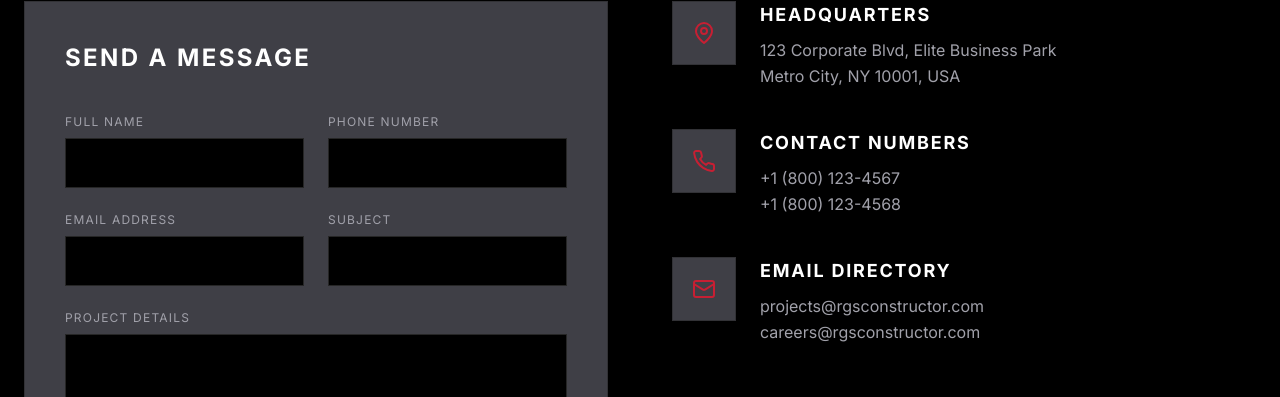
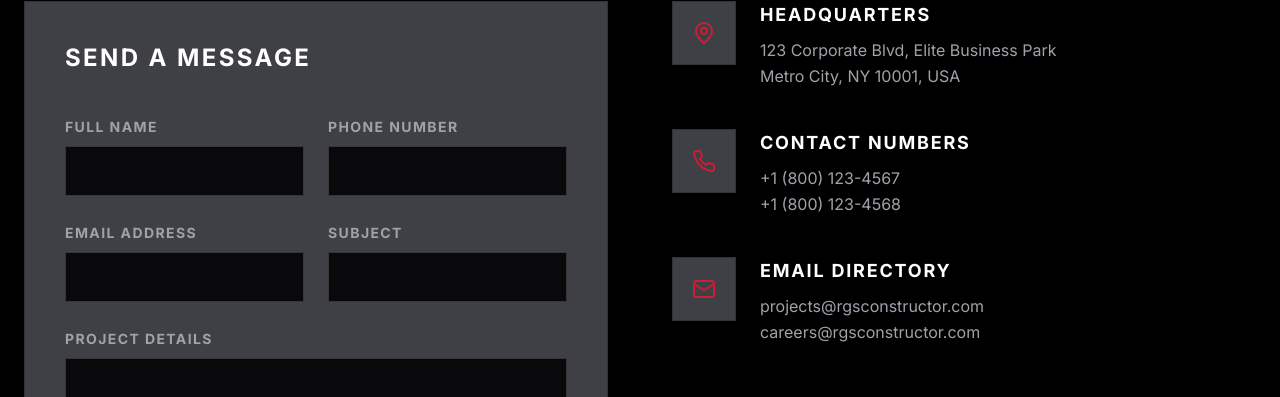
Before and after one commit to saqlain-rao/RGSfrontend, a React (Vite) app: page /contact in a window 1280 px wide. Shown: the part 391-788 px from the top of the page. Built offline with nearby package versions, Linux system fonts and the light colour scheme; no server answers.

Commit message:
style: fix contact form input contrast in light mode

```diff
--- a/src/pages/Contact.tsx
+++ b/src/pages/Contact.tsx
@@ -74,28 +74,28 @@ export default function Contact() {
 
             <form onSubmit={handleSubmit} className="space-y-6">
               <div className="grid grid-cols-2 gap-6">
-                <div>
-                  <label className="block text-xs uppercase tracking-widest text-muted-foreground mb-2">Full Name</label>
-                  <input required type="text" name="name" value={formData.name} onChange={handleChange} className="w-full bg-background border border-border px-4 py-3 text-foreground focus:border-primary outline-none transition-colors" />
+                <div className="space-y-2">
+                  <label className="text-sm font-bold uppercase tracking-widest text-muted-foreground">Full Name</label>
+                  <input required type="text" name="name" value={formData.name} onChange={handleChange} className="w-full bg-card border border-muted-foreground/30 px-4 py-3 text-foreground focus:border-primary outline-none transition-colors" />
                 </div>
-                <div>
-                  <label className="block text-xs uppercase tracking-widest text-muted-foreground mb-2">Phone Number</label>
-                  <input required type="tel" name="phone" value={formData.phone} onChange={handleChange} className="w-full bg-background border border-border px-4 py-3 text-foreground focus:border-primary outline-none transition-colors" />
+                <div className="space-y-2">
+                  <label className="text-sm font-bold uppercase tracking-widest text-muted-foreground">Phone Number</label>
+                  <input required type="tel" name="phone" value={formData.phone} onChange={handleChange} className="w-full bg-card border border-muted-foreground/30 px-4 py-3 text-foreground focus:border-primary outline-none transition-colors" />
                 </div>
               </div>
               <div className="grid grid-cols-2 gap-6">
-                <div>
-                  <label className="block text-xs uppercase tracking-widest text-muted-foreground mb-2">Email Address</label>
-                  <input required type="email" name="email" value={formData.email} onChange={handleChange} className="w-full bg-background border border-border px-4 py-3 text-foreground focus:border-primary outline-none transition-colors" />
+                <div className="space-y-2">
+                  <label className="text-sm font-bold uppercase tracking-widest text-muted-foreground">Email Address</label>
+                  <input required type="email" name="email" value={formData.email} onChange={handleChange} className="w-full bg-card border border-muted-foreground/30 px-4 py-3 text-foreground focus:border-primary outline-none transition-colors" />
                 </div>
-                <div>
-                  <label className="block text-xs uppercase tracking-widest text-muted-foreground mb-2">Subject</label>
-                  <input required type="text" name="subject" value={formData.subject} onChange={handleChange} className="w-full bg-background border border-border px-4 py-3 text-foreground focus:border-primary outline-none transition-colors" />
+                <div className="space-y-2">
+                  <label className="text-sm font-bold uppercase tracking-widest text-muted-foreground">Subject</label>
+                  <input required type="text" name="subject" value={formData.subject} onChange={handleChange} className="w-full bg-card border border-muted-foreground/30 px-4 py-3 text-foreground focus:border-primary outline-none transition-colors" />
                 </div>
               </div>
-              <div>
-                <label className="block text-xs uppercase tracking-widest text-muted-foreground mb-2">Project Details</label>
-                <textarea required name="message" value={formData.message} onChange={handleChange} rows={5} className="w-full bg-background border border-border px-4 py-3 text-foreground focus:border-primary outline-none transition-colors"></textarea>
+              <div className="space-y-2">
+                <label className="text-sm font-bold uppercase tracking-widest text-muted-foreground">Project Details</label>
+                <textarea required name="message" value={formData.message} onChange={handleChange} rows={5} className="w-full bg-card border border-muted-foreground/30 px-4 py-3 text-foreground focus:border-primary outline-none transition-colors"></textarea>
               </div>
 
               {status === 'error' && <p className="text-red-500 text-sm">Failed to send message. Please try again.</p>}
```
